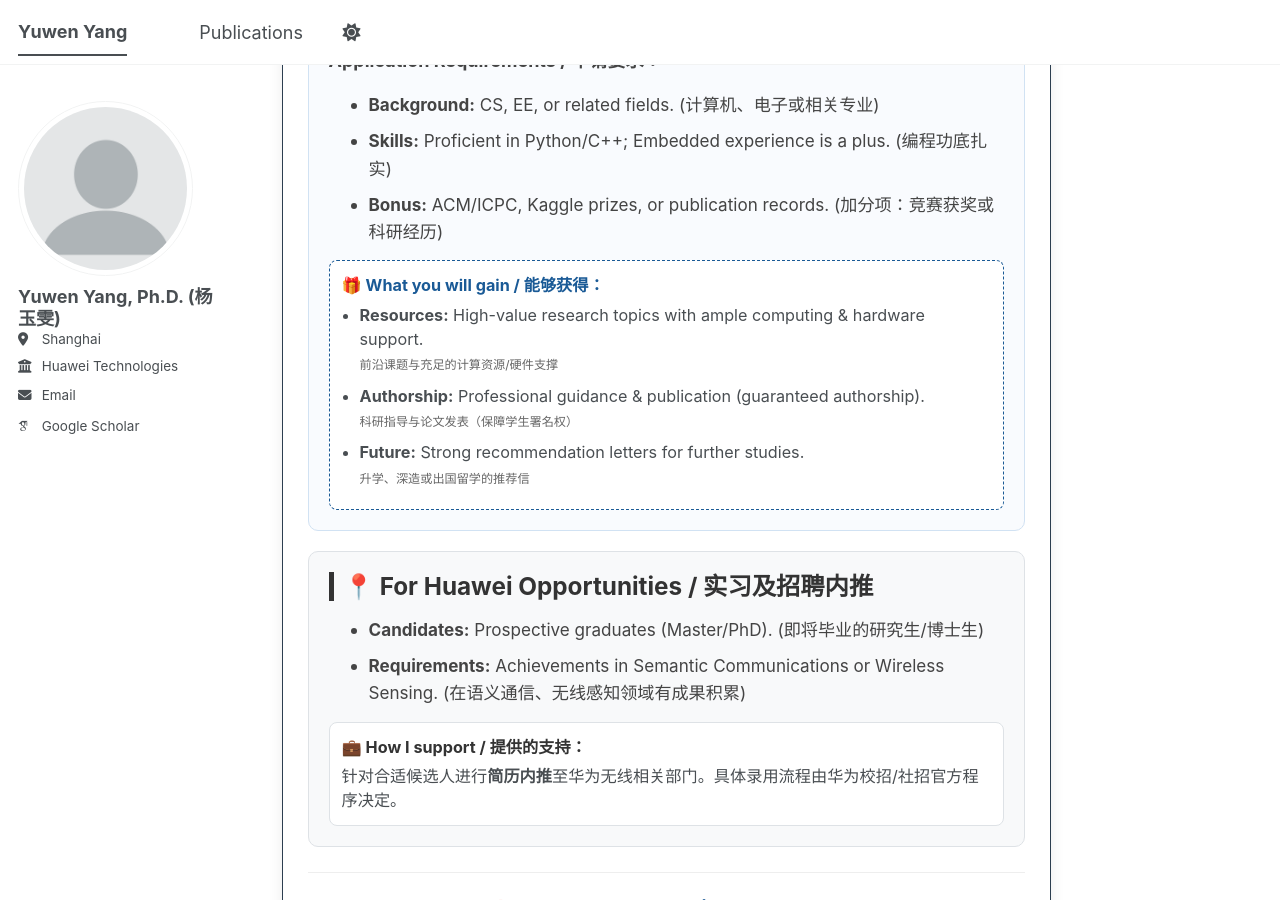
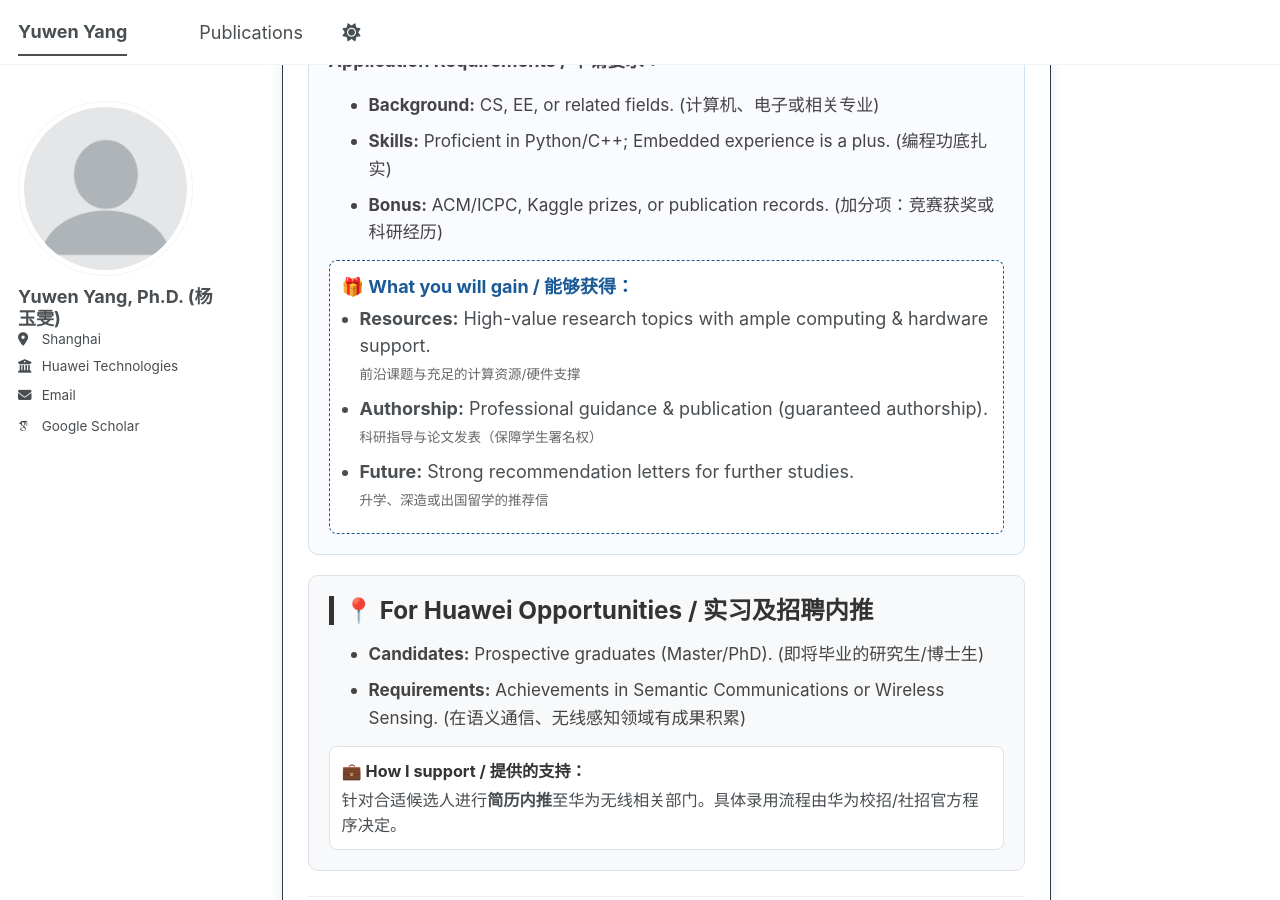
Before and after one commit to yangyuwenyang/yangyuwenyang.github.io, a Jekyll site: the page built from _pages/about.md, in a window 1280 px wide and 900 px high, scrolled down 887 px. Built offline with Jekyll 4.4.1, drawn with Linux system fonts in a browser that asks for light colours; some web fonts are replaced; a script bundle is joined from its source files by our own code; library files that are not in the unit come from our copies.

Commit message:
Update about.md

```diff
--- a/_pages/about.md
+++ b/_pages/about.md
@@ -43,7 +43,7 @@ If you are interested in joining my research group, please email me at yyw@maill
             <li><b>Bonus:</b> ACM/ICPC, Kaggle prizes, or publication records. (加分项：竞赛获奖或科研经历)</li>
         </ul>
 
-        <div style="background-color: #ffffff; padding: 12px; border-radius: 8px; font-size: 0.9em; border: 1px dashed #1a5a96;">
+        <div style="background-color: #ffffff; padding: 12px; border-radius: 8px; font-size: 1em; border: 1px dashed #1a5a96;">
             <b style="color: #1a5a96;">🎁 What you will gain / 能够获得：</b>
             <ul style="margin-top: 5px; margin-bottom: 0; padding-left: 18px; line-height: 1.5;">
                 <li><b>Resources:</b> High-value research topics with ample computing & hardware support. <br> <small style="color: #666;">前沿课题与充足的计算资源/硬件支撑</small></li>
```
